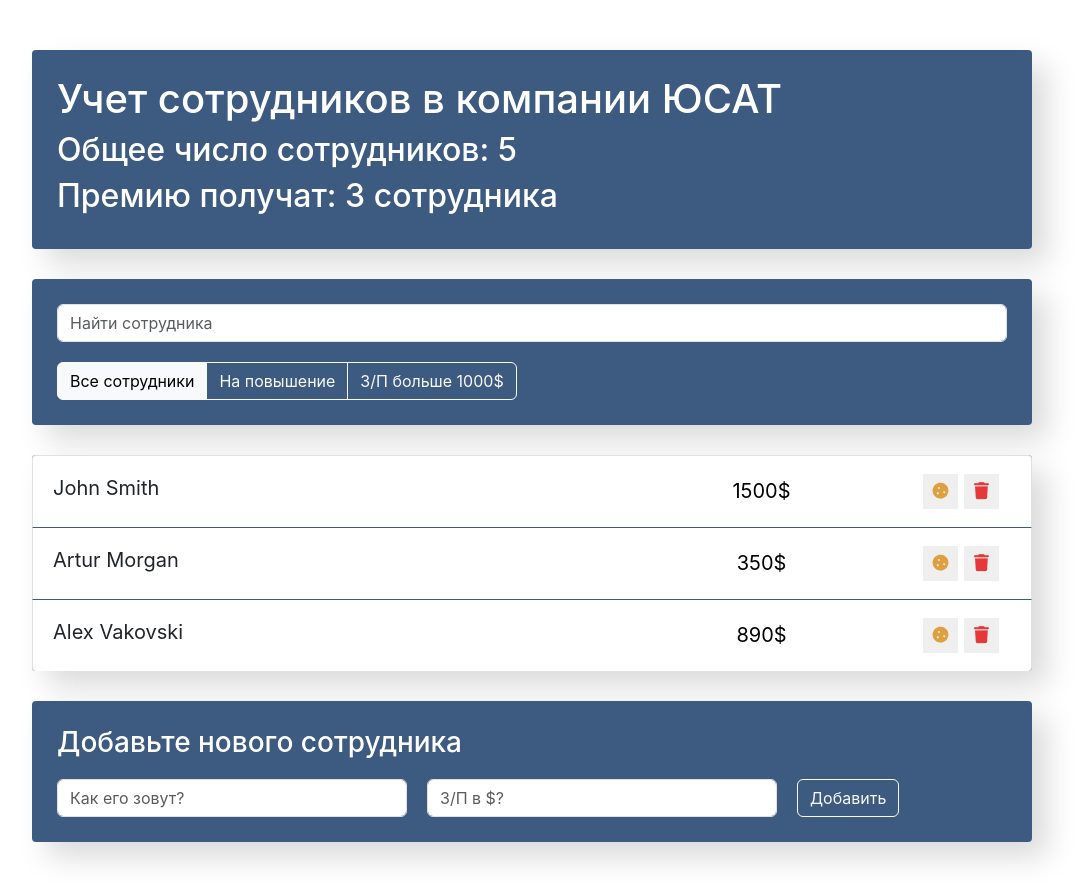
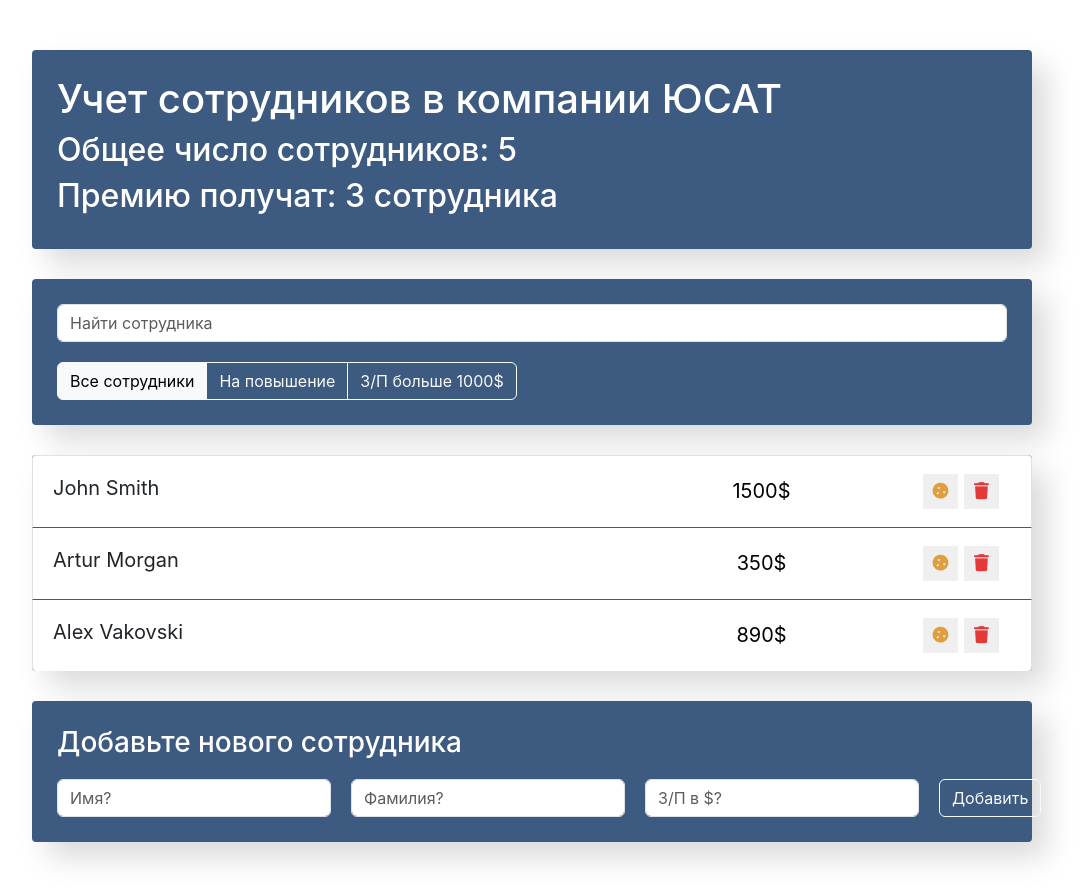
Before and after one commit to metallstas/EmployeesTest, a React (Create React App) app: page / in a window 1280 px wide. Shown: the whole page, without its empty margins (108-1192 px from the left). Built offline with nearby package versions, Linux system fonts and the light colour scheme.

Commit message:
add delete employee

```diff
--- a/src/components/app/app.jsx
+++ b/src/components/app/app.jsx
@@ -1,17 +1,40 @@
+import { Component } from 'react'
+
 import Info from '../info/info'
 import SearchPanel from '../searchPanel/searchPanel'
 import Filter from '../filter/filter'
 import EmployeesList from '../employeesList/employeesList'
 import EmployeesAddForm from '../employeesAddForm/employeesAddForm'
+
 import './app.css'
 
 
-function App() {
-    const data = [
+class App extends Component {
+    constructor(props) {
+        super(props)
+        this.state = {
+            data: [
                 {name: 'John', surname: 'Smith', salary: 1500, increase: true, id: 1},
                 {name: 'Artur', surname: 'Morgan', salary: 350, increase: true, id: 2},
                 {name: 'Alex', surname: 'Vakovski', salary: 890, increase: false, id: 3},
             ]
+        }
+    }
+
+    deleteItem = (id) => {
+        this.setState(({data}) => {
+            const newData = data.filter((el, i) => {
+                return el.id !== +id
+            })
+
+            return {
+                data: newData
+            }
+        })
+    }
+
+    render() {
+        const {data} = this.state
 
         return (
             <div className="app">
@@ -22,10 +45,11 @@ function App() {
                     <Filter/>
                 </div>
 
-            <EmployeesList data={data}/>
+                <EmployeesList data={data} onDelete={this.deleteItem}/>
                 <EmployeesAddForm/>
             </div>
         )
     }
+}
 
 export default App
--- a/src/components/employeesAddForm/employeesAddForm.jsx
+++ b/src/components/employeesAddForm/employeesAddForm.jsx
@@ -1,6 +1,26 @@
+import {Component} from 'react'
 import './employeesAddForm.css'
 
-const EmployeesAddForm = () => {
+class EmployeesAddForm extends Component {
+    constructor(props) {
+        super(props)
+
+        this.state = {
+            firstName: '',
+            lastName: '',
+            salary: '',
+        }
+    }
+
+    onValueChange = e => {
+        this.setState({
+            [e.target.name]: e.target.value
+        })
+    }
+
+    render() {
+        const {firstName, lastName, salary} = this.state
+
         return (
             <div className="app-add-form">
                 <h3>Добавьте нового сотрудника</h3>
@@ -8,10 +28,22 @@ const EmployeesAddForm = () => {
                     className="add-form d-flex">
                     <input type="text"
                         className="form-control new-post-label"
-                    placeholder="Как его зовут?" />
+                        placeholder="Имя?"
+                        name="firstName"
+                        value={firstName}
+                        onChange={this.onValueChange} />
+                    <input type="text"
+                        className="form-control new-post-label"
+                        placeholder="Фамилия?"
+                        name="lastName"
+                        value={lastName}
+                        onChange={this.onValueChange} />
                     <input type="number"
                         className="form-control new-post-label"
-                    placeholder="З/П в $?" />
+                        placeholder="З/П в $?"
+                        name="salary"
+                        value={salary}
+                        onChange={this.onValueChange} />
 
                     <button type="submit"
                             className="btn btn-outline-light">Добавить</button>
@@ -19,5 +51,6 @@ const EmployeesAddForm = () => {
             </div>
         )
     }
+}
 
 export default EmployeesAddForm
--- a/src/components/employeesList/employeesList.jsx
+++ b/src/components/employeesList/employeesList.jsx
@@ -1,10 +1,13 @@
 import EmployeesListItem from "../employeesListItem/employeesListItem"
 import './employeesList.css'
 
-const EmployeesList = ({data}) => {
+const EmployeesList = ({data, onDelete}) => {
 
     const elements = data.map(({id, ...itemProps}) => {
-        return <EmployeesListItem key={id} {...itemProps}/>
+        return <EmployeesListItem
+                key={id}
+                {...itemProps}
+                onDelete={() => onDelete(id)}/>
     })
     return (
         <ul
--- a/src/components/employeesListItem/employeesListItem.jsx
+++ b/src/components/employeesListItem/employeesListItem.jsx
@@ -23,7 +23,7 @@ class EmployeesListItem extends Component {
     }
 
     render() {
-    const {name, surname, salary} = this.props
+    const {name, surname, salary, onDelete} = this.props
     const {increase, promotion} = this.state
 
     const isIncrease = increase ? 'increase' : ''
@@ -45,7 +45,8 @@ class EmployeesListItem extends Component {
                 </button>
 
                 <button type="button"
-                        className="btn-trash btn-sm ">
+                        className="btn-trash btn-sm "
+                        onClick={onDelete}>
                     <i className="fas fa-trash"></i>
                 </button>
                 <i className="fas fa-star"></i>
```
Lines whose indentation alone changed are shown as unchanged.
